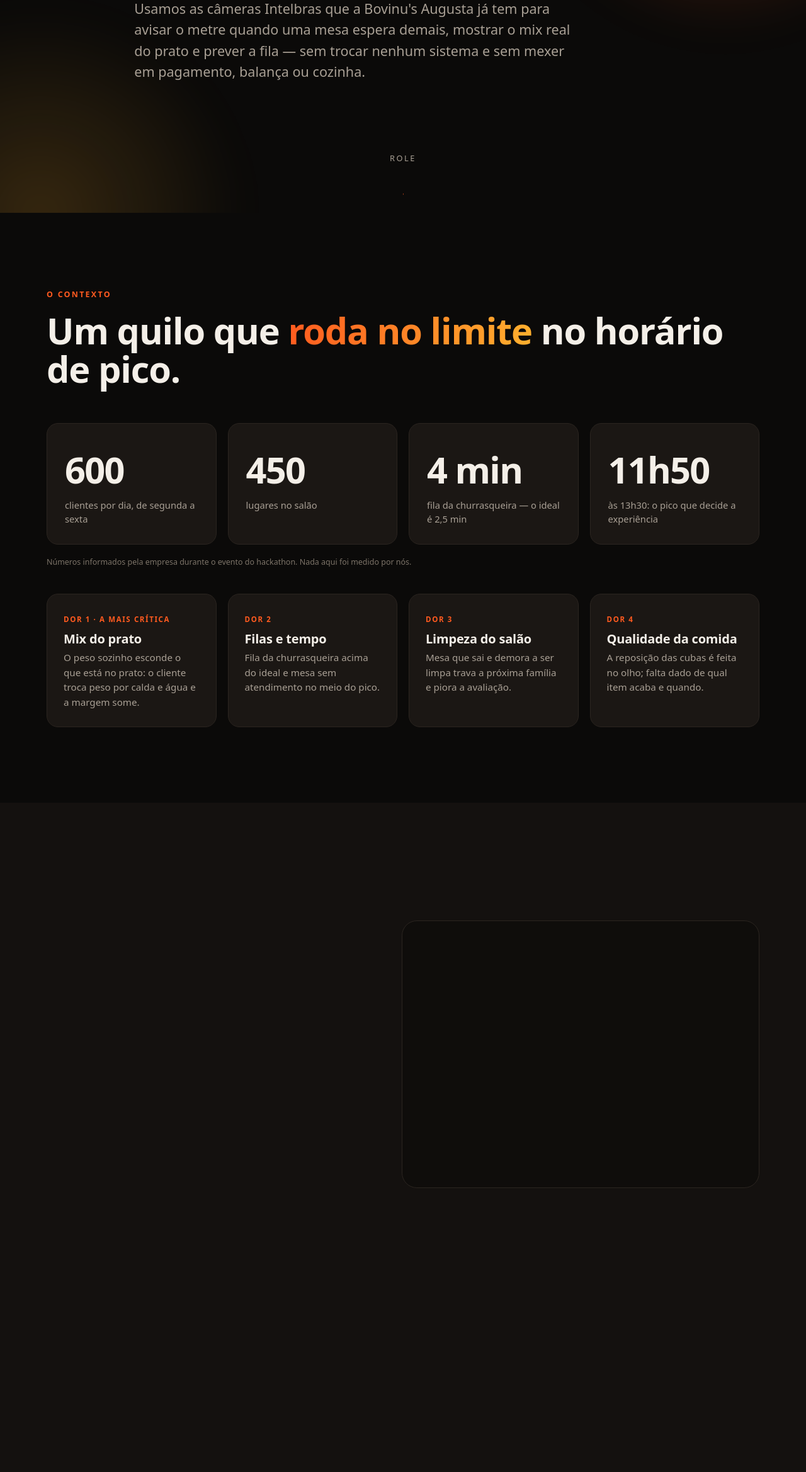
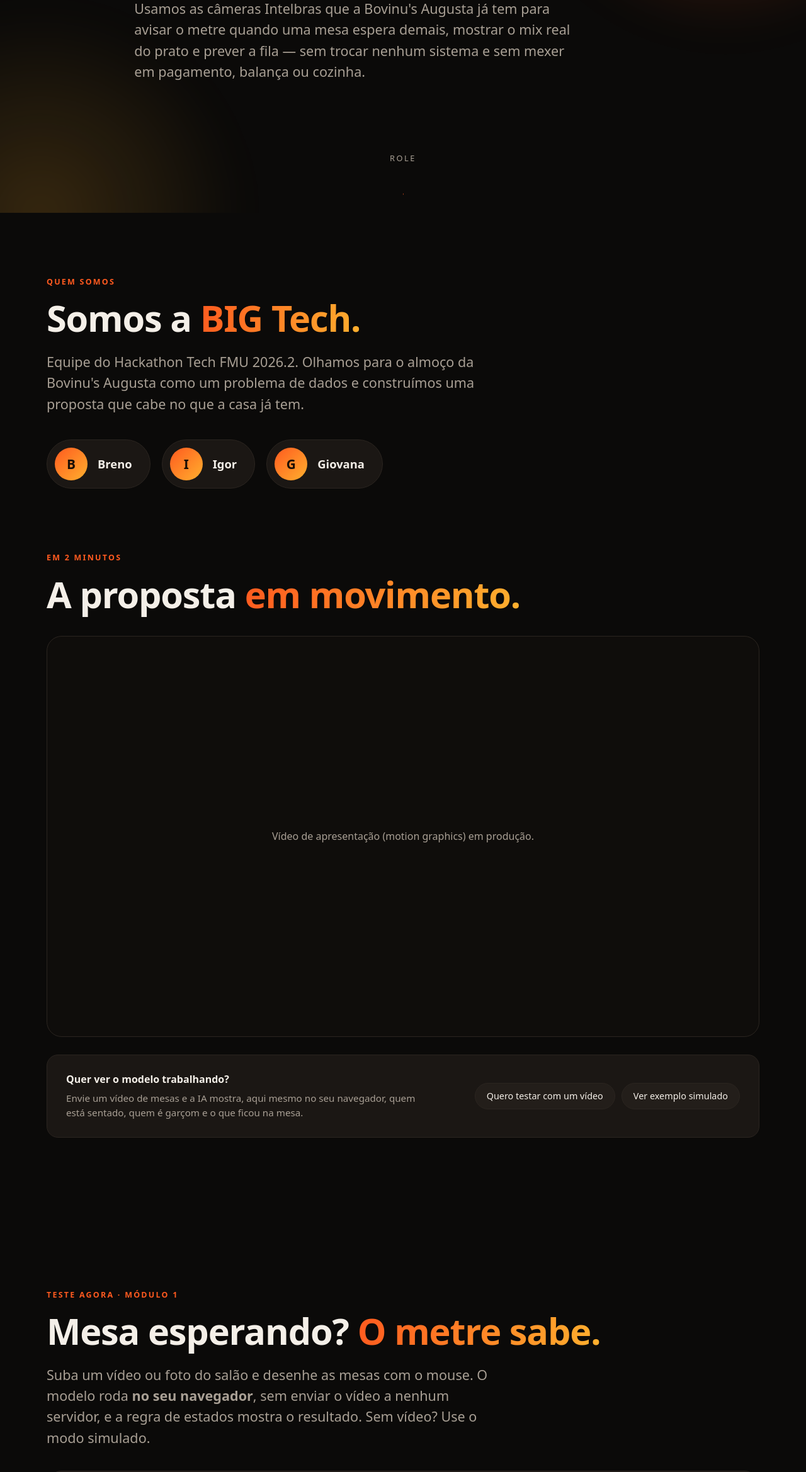
Before and after one commit to Breno-Sarcero/bigtech-fmu-2026-2, a plain HTML site: page site/index.html in a window 1280 px wide. Shown: the part 462-2800 px from the top of the page at 63% size. Drawn offline with Linux system fonts and the light colour scheme.

Commit message:
feat(site): equipe, video e teste no inicio da pagina
* feat(mesas): garcom por cor do uniforme e mesa suja por objetos, com testes

A logica de estados foi para mesas-core.js e tem testes em Node. O botao manual continua como correcao.

* feat(site): equipe, video e teste logo no inicio; demos depois

Nova ordem: equipe BIG Tech, video de 2 min com chamada para testar, painel de mesas, e so entao contexto e demais demos.

```diff
--- a/site/css/style.css
+++ b/site/css/style.css
@@ -56,6 +56,17 @@ nav.top a:hover { color: var(--text); }
 .pill { display: inline-flex; gap: 8px; align-items: center; border: 1px solid var(--line); border-radius: 999px; padding: 6px 14px; font-size: .8rem; color: var(--muted); background: rgba(255,255,255,.02); }
 .pill.sim { border-color: rgba(255,176,46,.5); color: var(--ember-2); }
 .pill.real { border-color: rgba(61,220,132,.5); color: var(--ok); }
+
+/* equipe e chamada para o teste */
+#equipe { padding: 100px 0 30px; }
+#video { padding-top: 70px; }
+.team { display: flex; flex-wrap: wrap; gap: 18px; margin-top: 40px; }
+.member { display: flex; align-items: center; gap: 16px; background: var(--card); border: 1px solid var(--line); border-radius: 999px; padding: 12px 28px 12px 12px; }
+.member b { font-size: 1.15rem; }
+.avatar { width: 52px; height: 52px; border-radius: 50%; display: grid; place-items: center; font-weight: 800; font-size: 1.3rem; background: linear-gradient(135deg, var(--ember), var(--ember-2)); color: #1a0e05; }
+.cta { display: flex; flex-wrap: wrap; gap: 24px; align-items: center; justify-content: space-between; margin-top: 28px; background: var(--card); border: 1px solid var(--line); border-radius: var(--radius); padding: 26px 30px; }
+.cta p { margin: 6px 0 0; max-width: 560px; font-size: .95rem; }
+.cta-btns { display: flex; gap: 10px; flex-wrap: wrap; }
 
 /* números */
 .stats { display: grid; grid-template-columns: repeat(auto-fit, minmax(220px, 1fr)); gap: 18px; margin-top: 56px; }
--- a/site/index.html
+++ b/site/index.html
@@ -13,9 +13,11 @@
 <nav class="top">
   <b>Visão do Salão <span style="color:var(--ember)">·</span> Bovinu's</b>
   <ul>
+    <li><a href="#equipe">Equipe</a></li>
+    <li><a href="#video">Vídeo</a></li>
+    <li><a href="#mesas">Teste</a></li>
     <li><a href="#problema">Problema</a></li>
     <li><a href="#solucao">Solução</a></li>
-    <li><a href="#mesas">Mesas</a></li>
     <li><a href="#fila">Fila</a></li>
     <li><a href="#prato">Prato</a></li>
     <li><a href="#arquitetura">Instalação</a></li>
@@ -38,6 +40,80 @@
     </p>
   </div>
   <div class="scroll-cue">role<i></i></div>
+</section>
+
+<!-- EQUIPE -->
+<section id="equipe">
+  <div class="wrap">
+    <span class="eyebrow reveal">Quem somos</span>
+    <h2 class="reveal">Somos a <span class="grad">BIG Tech.</span></h2>
+    <p class="lead reveal">Equipe do Hackathon Tech FMU 2026.2. Olhamos para o almoço da Bovinu's Augusta como um problema de dados e construímos uma proposta que cabe no que a casa já tem.</p>
+    <div class="team">
+      <div class="member reveal"><span class="avatar" aria-hidden="true">B</span><b>Breno</b></div>
+      <div class="member reveal"><span class="avatar" aria-hidden="true">I</span><b>Igor</b></div>
+      <div class="member reveal"><span class="avatar" aria-hidden="true">G</span><b>Giovana</b></div>
+    </div>
+  </div>
+</section>
+
+<!-- VÍDEO -->
+<section id="video">
+  <div class="wrap">
+    <span class="eyebrow reveal">Em 2 minutos</span>
+    <h2 class="reveal">A proposta <span class="grad">em movimento.</span></h2>
+    <div class="videobox reveal" id="videobox">
+      <video id="pitchVideo" controls preload="metadata" poster="" style="display:none"><source src="../video/apresentacao.mp4" type="video/mp4"></video>
+      <div class="ph" id="videoPh">Vídeo de apresentação (motion graphics) em produção.</div>
+    </div>
+    <div class="cta reveal">
+      <div><b>Quer ver o modelo trabalhando?</b><p>Envie um vídeo de mesas e a IA mostra, aqui mesmo no seu navegador, quem está sentado, quem é garçom e o que ficou na mesa.</p></div>
+      <div class="cta-btns">
+        <label class="btn primary" for="mesaFile">Quero testar com um vídeo</label>
+        <button id="ctaSim" type="button">Ver exemplo simulado</button>
+      </div>
+    </div>
+  </div>
+</section>
+
+<!-- DEMO MESAS -->
+<section id="mesas">
+  <div class="wrap">
+    <span class="eyebrow reveal">Teste agora · módulo 1</span>
+    <h2 class="reveal">Mesa esperando? <span class="grad">O metre sabe.</span></h2>
+    <p class="lead reveal">Suba um vídeo ou foto do salão e desenhe as mesas com o mouse. O modelo roda <b>no seu navegador</b>, sem enviar o vídeo a nenhum servidor, e a regra de estados mostra o resultado. Sem vídeo? Use o modo simulado.</p>
+
+    <div class="panel reveal">
+      <div class="toolbar">
+        <label class="btn" for="mesaFile">Enviar vídeo ou foto</label>
+        <input id="mesaFile" type="file" accept="video/*,image/*">
+        <button id="mesaCam">Usar webcam</button>
+        <button id="mesaSim" class="primary">Modo simulado</button>
+        <button id="mesaClear">Limpar mesas</button>
+        <span class="pill" id="mesaMode">nenhuma fonte</span>
+      </div>
+      <div class="demo-grid">
+        <div>
+          <div class="stage">
+            <video id="mesaVideo" playsinline muted loop></video>
+            <canvas id="mesaCanvas" width="960" height="540"></canvas>
+            <div class="hint" id="mesaHint">Escolha uma fonte e arraste sobre a imagem para marcar cada mesa.</div>
+          </div>
+          <p class="note">Detecção real: modelo COCO-SSD (TensorFlow.js) contando pessoas dentro de cada mesa. O modelo é baixado uma vez ao ligar a demo e roda localmente: nenhuma imagem sai do seu computador. O <b>garçom</b> é reconhecido pela cor do uniforme (você escolhe a cor ou clica na camisa dele) e a <b>mesa suja</b> é a que fica com copo, prato ou garrafa depois que os clientes saem. Os botões manuais corrigem falhas do detector. Limite: câmera de teto ou pessoas muito pequenas reduzem a precisão; em produção o modelo seria afinado com imagens do próprio salão.</p>
+        </div>
+        <div>
+          <div class="ctrl"><span>Cor do uniforme do garçom (vídeo real)</span>
+            <div style="display:flex;gap:10px;align-items:center"><input id="uni" type="color" value="#1c3f9e" style="width:46px;height:34px;border:0;background:none;padding:0"><button id="uniPick" type="button">Pegar cor no vídeo</button></div>
+          </div>
+          <div class="ctrl"><span>Tolerância da cor <output id="uniTolOut">60</output></span><input id="uniTol" type="range" min="20" max="140" step="5" value="60"></div>
+          <div class="ctrl"><span>Alerta de atendimento após <output id="thrOut">2,0</output> min</span><input id="thr" type="range" min="0.5" max="5" step="0.5" value="2"></div>
+          <div class="ctrl"><span>Mesa suja sem limpar após <output id="dirtyOut">5</output> min</span><input id="dirty" type="range" min="2" max="15" step="1" value="5"></div>
+          <div class="ctrl"><span>Velocidade do relógio da demo <output id="speedOut">30</output>×</span><input id="speed" type="range" min="1" max="120" step="1" value="30"></div>
+          <div class="zones" id="zones"></div>
+          <div class="alerts" id="alerts"></div>
+        </div>
+      </div>
+    </div>
+  </div>
 </section>
 
 <!-- PROBLEMA -->
@@ -100,47 +176,6 @@
           <text x="200" y="262" text-anchor="middle" fill="#f4efe8" font-size="13">★★★★★ avalie a sua visita</text>
         </g>
       </svg>
-    </div>
-  </div>
-</section>
-
-<!-- DEMO MESAS -->
-<section id="mesas">
-  <div class="wrap">
-    <span class="eyebrow reveal">Módulo 1 · demo</span>
-    <h2 class="reveal">Mesa esperando? <span class="grad">O metre sabe.</span></h2>
-    <p class="lead reveal">Suba um vídeo ou foto do salão e desenhe as mesas com o mouse. Um detector de pessoas roda <b>no seu navegador</b> e a regra de estados faz o resto. Sem vídeo? Use o modo simulado.</p>
-
-    <div class="panel reveal">
-      <div class="toolbar">
-        <label class="btn" for="mesaFile">Enviar vídeo ou foto</label>
-        <input id="mesaFile" type="file" accept="video/*,image/*">
-        <button id="mesaCam">Usar webcam</button>
-        <button id="mesaSim" class="primary">Modo simulado</button>
-        <button id="mesaClear">Limpar mesas</button>
-        <span class="pill" id="mesaMode">nenhuma fonte</span>
-      </div>
-      <div class="demo-grid">
-        <div>
-          <div class="stage">
-            <video id="mesaVideo" playsinline muted loop></video>
-            <canvas id="mesaCanvas" width="960" height="540"></canvas>
-            <div class="hint" id="mesaHint">Escolha uma fonte e arraste sobre a imagem para marcar cada mesa.</div>
-          </div>
-          <p class="note">Detecção real: modelo COCO-SSD (TensorFlow.js) contando pessoas dentro de cada mesa. O modelo é baixado uma vez ao ligar a demo e roda localmente: nenhuma imagem sai do seu computador. O <b>garçom</b> é reconhecido pela cor do uniforme (você escolhe a cor ou clica na camisa dele) e a <b>mesa suja</b> é a que fica com copo, prato ou garrafa depois que os clientes saem. Os botões manuais corrigem falhas do detector. Limite: câmera de teto ou pessoas muito pequenas reduzem a precisão; em produção o modelo seria afinado com imagens do próprio salão.</p>
-        </div>
-        <div>
-          <div class="ctrl"><span>Cor do uniforme do garçom (vídeo real)</span>
-            <div style="display:flex;gap:10px;align-items:center"><input id="uni" type="color" value="#1c3f9e" style="width:46px;height:34px;border:0;background:none;padding:0"><button id="uniPick" type="button">Pegar cor no vídeo</button></div>
-          </div>
-          <div class="ctrl"><span>Tolerância da cor <output id="uniTolOut">60</output></span><input id="uniTol" type="range" min="20" max="140" step="5" value="60"></div>
-          <div class="ctrl"><span>Alerta de atendimento após <output id="thrOut">2,0</output> min</span><input id="thr" type="range" min="0.5" max="5" step="0.5" value="2"></div>
-          <div class="ctrl"><span>Mesa suja sem limpar após <output id="dirtyOut">5</output> min</span><input id="dirty" type="range" min="2" max="15" step="1" value="5"></div>
-          <div class="ctrl"><span>Velocidade do relógio da demo <output id="speedOut">30</output>×</span><input id="speed" type="range" min="1" max="120" step="1" value="30"></div>
-          <div class="zones" id="zones"></div>
-          <div class="alerts" id="alerts"></div>
-        </div>
-      </div>
     </div>
   </div>
 </section>
@@ -276,18 +311,6 @@
   </div>
 </section>
 
-<!-- VÍDEO -->
-<section id="video">
-  <div class="wrap">
-    <span class="eyebrow reveal">Em 2 minutos</span>
-    <h2 class="reveal">A proposta <span class="grad">em movimento.</span></h2>
-    <div class="videobox reveal" id="videobox">
-      <video id="pitchVideo" controls preload="metadata" poster="" style="display:none"><source src="../video/apresentacao.mp4" type="video/mp4"></video>
-      <div class="ph" id="videoPh">Vídeo de apresentação (motion graphics) em produção.</div>
-    </div>
-  </div>
-</section>
-
 <!-- LIMITES -->
 <section id="limites" style="background:var(--bg-2)">
   <div class="wrap">
--- a/site/js/main.js
+++ b/site/js/main.js
@@ -64,6 +64,11 @@
   placeInput.addEventListener('input', drawQR);
   drawQR();
 
+  // Chamadas para o teste: depois de enviar o vídeo ou pedir o exemplo, leva o usuário ao painel de mesas
+  const goMesas = () => document.getElementById('mesas').scrollIntoView({ behavior: reduce ? 'auto' : 'smooth' });
+  document.getElementById('mesaFile').addEventListener('change', goMesas);
+  document.getElementById('ctaSim').addEventListener('click', () => { document.getElementById('mesaSim').click(); goMesas(); });
+
   // Vídeo de apresentação: só aparece se o arquivo existir
   const v = document.getElementById('pitchVideo');
   v.addEventListener('loadedmetadata', () => {
```
